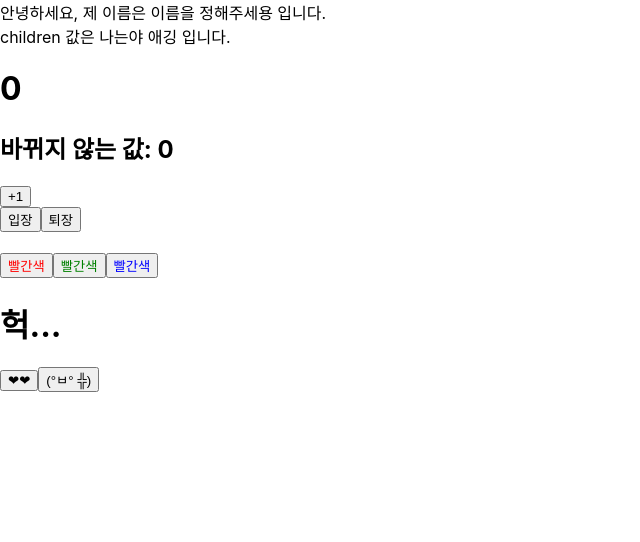
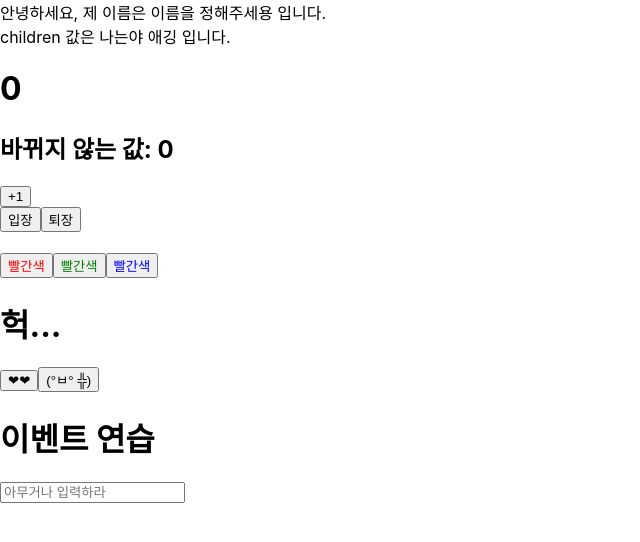
Before and after one commit to winternuary/React, a React (Create React App) app in the folder practice/: page / in a window 1280 px wide. Shown: the top 542 px of the page, without its empty margins (0-640 px from the left). Built offline with nearby package versions, Linux system fonts and the light colour scheme.

Commit message:
onChange 이벤트 설정

```diff
--- a/practice/src/App.js
+++ b/practice/src/App.js
@@ -2,6 +2,7 @@
 import Counter from "./practice/state";
 import Say from "./practice/UseState";
 import State from "./practice/UseStatee";
+import EventPractice from "./practice/EventPractice";
 
 function App() {
   return (
@@ -10,6 +11,7 @@
       <Counter />
       <Say />
       <State />
+      <EventPractice />
     </div>
   );
 }
--- /dev/null
+++ b/practice/src/practice/EventPractice.js
@@ -0,0 +1,21 @@
+import { Component } from "react";
+
+class EventPractice extends Component {
+  render() {
+    return (
+      <div>
+        <h1>이벤트 연습</h1>
+        <input
+          type="text"
+          name="message"
+          placeholder="아무거나 입력하라"
+          onChange={(e) => {
+            console.log(e);
+          }}
+        />
+      </div>
+    );
+  }
+}
+
+export default EventPractice;
```
